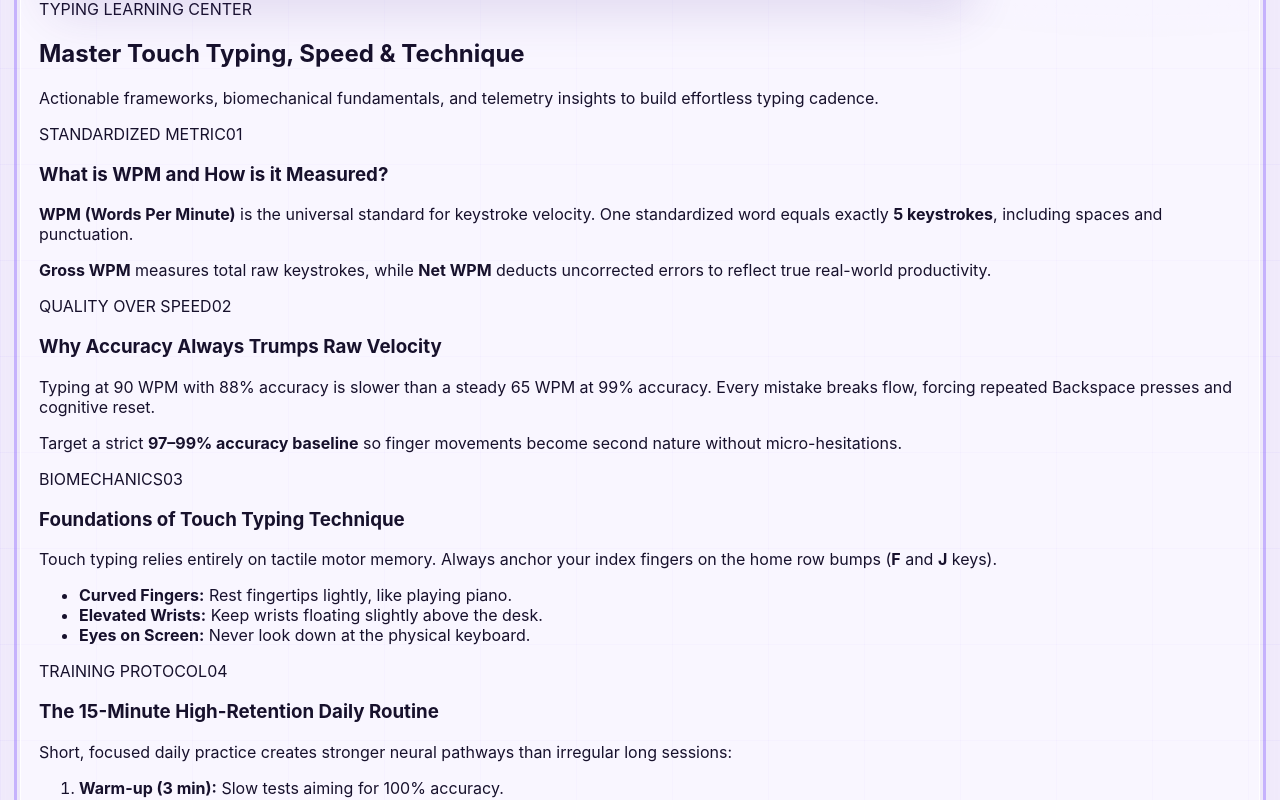
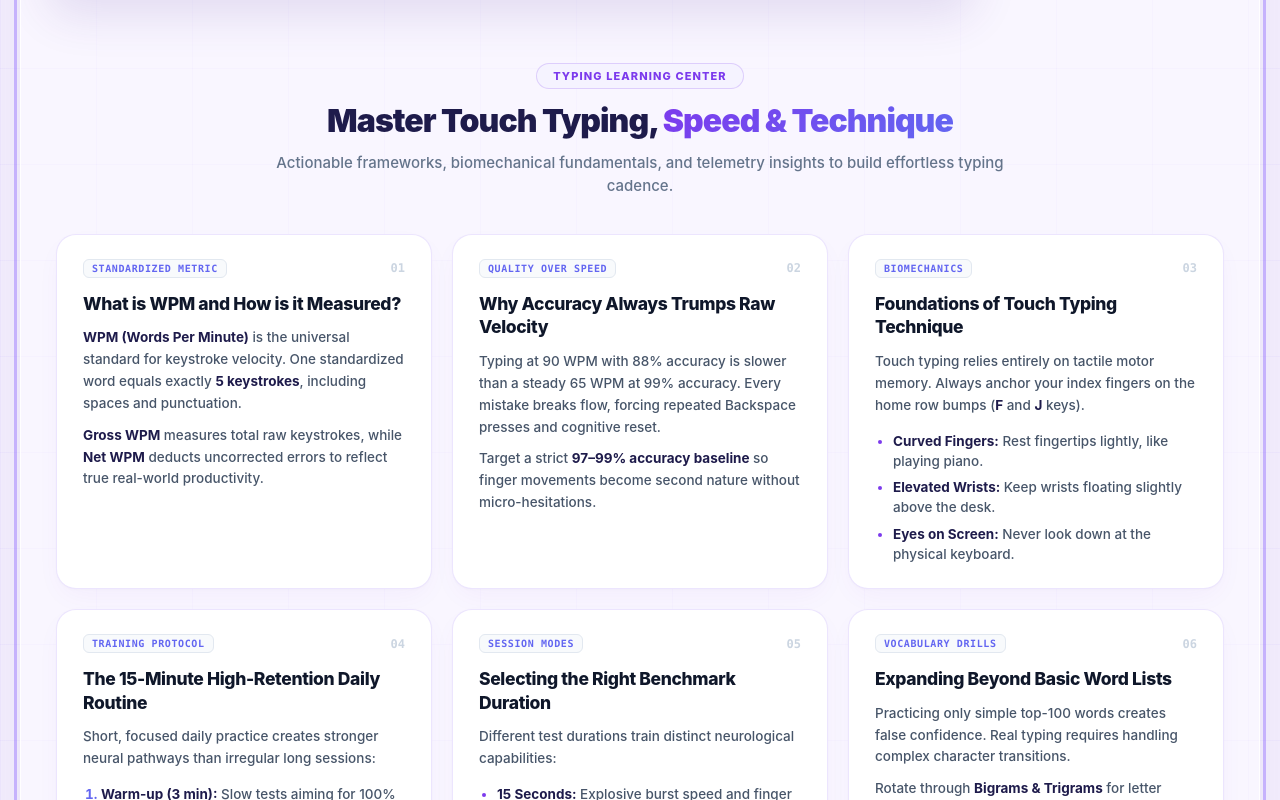
Before and after one commit to mohdaffan54511-cmyk/TeksType, a React (Vite) app: page / in a window 1280 px wide. Shown: the part 1480-2280 px from the top of the page. Built offline with nearby package versions, Linux system fonts and the light colour scheme; no server answers.

Commit message:
Refactor CSS for Learning Center layout and styles

```diff
--- a/src/PublisherContent.css
+++ b/src/PublisherContent.css
@@ -1,490 +1,203 @@
 /* ==========================================================================
-   TypePerfectly Full-Width SaaS Telemetry Dashboard Theme
+   TypePerfectly Learning Center — 3-Column Glass Cards Grid
    ========================================================================== */
 
-.tp-results-wrapper {
+.tp-learning-section {
   width: 100% !important;
   max-width: 1200px !important;
-  grid-column: 1 / -1;
-  margin: 0 auto;
-  opacity: 0;
-  transform: translateY(12px);
-  transition: opacity 320ms cubic-bezier(0.16, 1, 0.3, 1),
-              transform 320ms cubic-bezier(0.16, 1, 0.3, 1);
+  margin: 64px auto 36px !important;
+  padding: 0 16px;
   box-sizing: border-box;
-  font-family: inherit;
-  position: relative;
+  font-family: -apple-system, BlinkMacSystemFont, "Segoe UI", Roboto, "Helvetica Neue", Arial, sans-serif;
 }
 
-.tp-results-wrapper.tp-visible {
-  opacity: 1;
-  transform: translateY(0);
+/* Header Section */
+.tp-learning-header {
+  text-align: center;
+  max-width: 760px;
+  margin: 0 auto 36px;
 }
 
-/* Full Open White Glassmorphism Card */
-.tp-dashboard-card {
-  background: #ffffff;
-  border: 1px solid rgba(139, 92, 246, 0.18);
-  border-radius: 24px;
-  padding: 30px 40px 28px;
-  box-shadow: 0 16px 36px -10px rgba(109, 40, 217, 0.08),
-              0 2px 6px rgba(0, 0, 0, 0.02);
-  box-sizing: border-box;
-  width: 100%;
-  position: relative;
-  overflow: hidden;
+.tp-learning-pill {
+  display: inline-block;
+  font-size: 11px;
+  font-weight: 800;
+  letter-spacing: 0.1em;
+  color: #7c3aed;
+  background: #f5f3ff;
+  border: 1px solid rgba(124, 58, 237, 0.2);
+  padding: 5px 16px;
+  border-radius: 9999px;
+  margin-bottom: 12px;
+  text-transform: uppercase;
 }
 
-/* --------------------------------------------------------------------------
-   Header Telemetry Bar
-   -------------------------------------------------------------------------- */
+.tp-learning-title {
+  font-size: 32px;
+  font-weight: 900;
+  color: #1e1b4b;
+  letter-spacing: -0.03em;
+  line-height: 1.25;
+  margin: 0 0 10px 0;
+}
 
-.tp-header-bar {
+.tp-learning-title span {
+  background: linear-gradient(135deg, #7c3aed 0%, #6366f1 100%);
+  -webkit-background-clip: text;
+  -webkit-text-fill-color: transparent;
+}
+
+.tp-learning-subtitle {
+  font-size: 15px;
+  font-weight: 500;
+  color: #64748b;
+  line-height: 1.55;
+  margin: 0;
+}
+
+/* 3-Column Grid Layout */
+.tp-learning-grid {
+  display: grid;
+  grid-template-columns: repeat(3, 1fr);
+  gap: 20px;
+  width: 100%;
+}
+
+/* Topic Card */
+.tp-guide-card {
+  background: #ffffff;
+  border: 1px solid rgba(139, 92, 246, 0.16);
+  border-radius: 20px;
+  padding: 24px 26px;
+  box-shadow: 0 10px 28px -6px rgba(109, 40, 217, 0.05),
+              0 1px 3px rgba(0, 0, 0, 0.02);
+  display: flex;
+  flex-direction: column;
+  transition: transform 180ms ease, border-color 180ms ease, box-shadow 180ms ease;
+  box-sizing: border-box;
+}
+
+.tp-guide-card:hover {
+  transform: translateY(-3px);
+  border-color: rgba(124, 58, 237, 0.38);
+  box-shadow: 0 16px 36px -8px rgba(109, 40, 217, 0.12);
+}
+
+/* Card Header Meta */
+.tp-guide-meta {
   display: flex;
   justify-content: space-between;
   align-items: center;
-  padding-bottom: 18px;
-  border-bottom: 1px solid #f1f5f9;
+  margin-bottom: 14px;
 }
 
-.tp-badge-group {
-  display: flex;
-  align-items: center;
-  gap: 8px;
-}
-
-.tp-status-indicator {
-  width: 8px;
-  height: 8px;
-  border-radius: 50%;
-  background-color: #10b981;
-  box-shadow: 0 0 10px rgba(16, 185, 129, 0.6);
-}
-
-.tp-badge-text {
-  font-size: 12px;
+.tp-guide-badge {
+  font-size: 10px;
   font-weight: 800;
-  letter-spacing: 0.08em;
+  letter-spacing: 0.06em;
   color: #6366f1;
+  background: #f8fafc;
+  border: 1px solid #e2e8f0;
+  padding: 3px 8px;
+  border-radius: 6px;
   text-transform: uppercase;
   font-family: ui-monospace, SFMono-Regular, "JetBrains Mono", Menlo, monospace;
 }
 
-.tp-meta-tags {
-  display: flex;
-  gap: 8px;
-}
-
-.tp-tag {
+.tp-guide-num {
   font-size: 12px;
-  font-weight: 700;
-  padding: 4px 10px;
-  border-radius: 8px;
-  background: #f5f3ff;
-  border: 1px solid rgba(139, 92, 246, 0.18);
-  color: #6d28d9;
+  font-weight: 800;
+  color: #cbd5e1;
   font-family: ui-monospace, SFMono-Regular, "JetBrains Mono", Menlo, monospace;
 }
 
-/* --------------------------------------------------------------------------
-   Dashboard Body: 2-Column (Hero Gauge + Velocity Chart)
-   -------------------------------------------------------------------------- */
-
-.tp-dashboard-body {
-  display: grid;
-  grid-template-columns: 240px 1fr;
-  gap: 36px;
-  align-items: center;
-  padding: 24px 0 20px;
-  width: 100%;
+/* Card Title */
+.tp-guide-title {
+  font-size: 17.5px;
+  font-weight: 800;
+  color: #0f172a;
+  letter-spacing: -0.02em;
+  line-height: 1.35;
+  margin: 0 0 12px 0;
 }
 
-/* Hero WPM Section */
-.tp-hero-col {
+/* Card Body Content */
+.tp-guide-body {
+  font-size: 13.5px;
+  font-weight: 450;
+  color: #475569;
+  line-height: 1.62;
   display: flex;
   flex-direction: column;
-  align-items: center;
-  justify-content: center;
+  gap: 10px;
 }
 
-.tp-gauge-container {
-  position: relative;
-  width: 155px;
-  height: 155px;
-  display: flex;
-  align-items: center;
-  justify-content: center;
+.tp-guide-body p {
+  margin: 0;
 }
 
-.tp-gauge-svg {
-  position: absolute;
-  top: 0;
-  left: 0;
-  transform: rotate(-90deg);
+.tp-guide-body strong {
+  color: #1e1b4b;
+  font-weight: 700;
 }
 
-.tp-gauge-track {
-  fill: none;
-  stroke: #f1f5f9;
+/* Lists inside Cards */
+.tp-guide-list,
+.tp-guide-steps {
+  margin: 4px 0 0 0;
+  padding-left: 18px;
+  display: flex;
+  flex-direction: column;
+  gap: 6px;
 }
 
-.tp-gauge-value {
-  fill: none;
-  stroke-linecap: round;
-  transition: stroke-dashoffset 900ms cubic-bezier(0.16, 1, 0.3, 1);
+.tp-guide-list li,
+.tp-guide-steps li {
+  line-height: 1.5;
 }
 
-.tp-hero-wpm-inner {
-  display: flex;
-  flex-direction: column;
-  align-items: center;
-  justify-content: center;
-  z-index: 1;
-}
-
-.tp-hero-value {
-  font-size: 52px;
-  font-weight: 900;
-  line-height: 1;
-  letter-spacing: -0.04em;
-  color: #1e1b4b;
-  font-family: ui-monospace, SFMono-Regular, "JetBrains Mono", Menlo, monospace;
-}
-
-.tp-hero-label {
-  font-size: 13px;
-  font-weight: 800;
-  letter-spacing: 0.12em;
-  color: #7c3aed;
-  margin-top: 3px;
-}
-
-.tp-feedback-pill {
-  margin: 14px 0 0 0;
-  font-size: 13.5px;
-  font-weight: 600;
-  color: #475569;
-  text-align: center;
-  background: #f8fafc;
-  padding: 6px 14px;
-  border-radius: 9999px;
-  border: 1px solid #f1f5f9;
-  white-space: nowrap;
-}
-
-/* Telemetry Velocity Chart */
-.tp-chart-col {
-  display: flex;
-  flex-direction: column;
-  background: #fafafa;
-  border: 1px solid #f1f5f9;
-  border-radius: 18px;
-  padding: 16px 22px;
-  width: 100%;
-  box-sizing: border-box;
-}
-
-.tp-chart-header {
-  display: flex;
-  justify-content: space-between;
-  align-items: center;
-  margin-bottom: 8px;
-}
-
-.tp-chart-title {
-  font-size: 12px;
-  font-weight: 700;
-  letter-spacing: 0.05em;
-  color: #64748b;
-  text-transform: uppercase;
-}
-
-.tp-chart-legend {
-  display: flex;
-  align-items: center;
-  gap: 6px;
-  font-size: 12px;
-  font-weight: 600;
+.tp-guide-list li::marker {
   color: #7c3aed;
 }
 
-.tp-chart-dot {
-  width: 7px;
-  height: 7px;
-  border-radius: 50%;
-  background: #7c3aed;
-  display: inline-block;
+.tp-guide-steps li::marker {
+  font-weight: 700;
+  color: #6366f1;
 }
 
-.tp-svg-chart-wrap {
-  width: 100%;
-  position: relative;
-}
-
-.tp-chart-svg {
-  width: 100%;
-  height: 105px;
-  overflow: visible;
-  display: block;
-}
-
-.tp-chart-grid-line {
-  stroke: #e2e8f0;
-  stroke-width: 1;
-  stroke-dasharray: 4 4;
-}
-
-.tp-chart-line {
-  fill: none;
-  stroke: #7c3aed;
-  stroke-width: 2.8;
-  stroke-linecap: round;
-  stroke-linejoin: round;
-}
-
-.tp-chart-endpoint {
-  fill: #6366f1;
-  stroke: #ffffff;
-  stroke-width: 2;
-}
-
-.tp-chart-x-axis {
-  display: flex;
-  justify-content: space-between;
-  margin-top: 6px;
-  font-size: 11px;
-  font-weight: 600;
-  color: #94a3b8;
-  font-family: ui-monospace, SFMono-Regular, "JetBrains Mono", Menlo, monospace;
-}
-
-/* --------------------------------------------------------------------------
-   5-Column Compact Metrics Grid
-   -------------------------------------------------------------------------- */
-
-.tp-stats-grid {
-  display: grid;
-  grid-template-columns: repeat(5, 1fr);
-  gap: 14px;
-  margin: 18px 0 28px;
-  width: 100%;
-}
-
-.tp-stat-item {
-  display: flex;
-  flex-direction: column;
-  padding: 14px 16px;
-  background: #f8fafc;
-  border: 1px solid #e2e8f0;
-  border-radius: 14px;
-  transition: transform 160ms ease, border-color 160ms ease, background 160ms ease, box-shadow 160ms ease;
-}
-
-.tp-stat-item:hover {
-  background: #ffffff;
-  border-color: rgba(139, 92, 246, 0.35);
-  transform: translateY(-2px);
-  box-shadow: 0 6px 14px rgba(109, 40, 217, 0.05);
-}
-
-.tp-stat-label {
-  font-size: 11.5px;
-  font-weight: 700;
-  color: #64748b;
-  margin-bottom: 4px;
-  text-transform: uppercase;
-  letter-spacing: 0.03em;
-}
-
-.tp-stat-value {
-  font-size: 22px;
-  font-weight: 800;
-  color: #0f172a;
-  font-family: ui-monospace, SFMono-Regular, "JetBrains Mono", Menlo, monospace;
-}
-
-.tp-accent-green {
-  color: #059669;
-}
-
-.tp-accent-red {
-  color: #e11d48;
-}
-
-/* --------------------------------------------------------------------------
-   Action Buttons Strip
-   -------------------------------------------------------------------------- */
-
-.tp-actions-row {
-  display: flex;
-  align-items: center;
-  justify-content: center;
-  gap: 12px;
-  padding-top: 4px;
-}
-
-.tp-btn {
-  display: inline-flex;
-  align-items: center;
-  justify-content: center;
-  gap: 8px;
-  height: 44px;
-  padding: 0 24px;
-  font-size: 13.5px;
-  font-weight: 700;
-  border-radius: 9999px;
-  cursor: pointer;
-  outline: none;
-  font-family: -apple-system, BlinkMacSystemFont, "Segoe UI", Roboto, sans-serif;
-  transition: all 160ms cubic-bezier(0.16, 1, 0.3, 1);
-  user-select: none;
-}
-
-.tp-btn:active {
-  transform: scale(0.97);
-}
-
-.tp-btn:focus-visible {
-  box-shadow: 0 0 0 3px rgba(124, 58, 237, 0.35);
-}
-
-/* Primary Violet Button */
-.tp-btn-primary {
-  background: linear-gradient(135deg, #7c3aed 0%, #6366f1 100%);
-  color: #ffffff;
-  border: none;
-  box-shadow: 0 4px 16px rgba(124, 58, 237, 0.28);
-}
-
-.tp-btn-primary:hover {
-  background: linear-gradient(135deg, #6d28d9 0%, #4f46e5 100%);
-  box-shadow: 0 6px 20px rgba(124, 58, 237, 0.38);
-  transform: translateY(-1px);
-}
-
-.tp-kbd {
-  font-size: 11px;
-  padding: 2px 6px;
-  border-radius: 4px;
-  background: rgba(255, 255, 255, 0.25);
-  color: #ffffff;
-  font-family: inherit;
-  line-height: 1;
-}
-
-/* Secondary Button */
-.tp-btn-secondary {
-  background: #ffffff;
-  color: #334155;
-  border: 1px solid #e2e8f0;
-  box-shadow: 0 1px 3px rgba(0, 0, 0, 0.02);
-}
-
-.tp-btn-secondary:hover {
-  background: #f8fafc;
-  border-color: #cbd5e1;
-  color: #0f172a;
-  transform: translateY(-1px);
-}
-
-/* --------------------------------------------------------------------------
-   Copied Toast Notification
-   -------------------------------------------------------------------------- */
-
-.tp-toast {
-  position: absolute;
-  top: -46px;
-  left: 50%;
-  transform: translateX(-50%) translateY(8px);
-  background: #1e1b4b;
-  border: 1px solid #312e81;
-  color: #ffffff;
-  font-size: 13px;
-  font-weight: 600;
-  padding: 8px 18px;
-  border-radius: 9999px;
-  display: flex;
-  align-items: center;
-  gap: 8px;
-  opacity: 0;
-  pointer-events: none;
-  transition: opacity 200ms ease, transform 200ms cubic-bezier(0.16, 1, 0.3, 1);
-  box-shadow: 0 10px 25px rgba(30, 27, 75, 0.2);
-  z-index: 50;
-  white-space: nowrap;
-}
-
-.tp-toast svg {
-  color: #34d399;
-}
-
-.tp-toast-show {
-  opacity: 1;
-  transform: translateX(-50%) translateY(0);
-}
-
-/* ==========================================================================
-   Responsive Breakpoints
-   ========================================================================== */
-
-@media (max-width: 960px) {
-  .tp-dashboard-body {
-    grid-template-columns: 1fr;
-    gap: 22px;
+/* Responsive */
+@media (max-width: 1024px) {
+  .tp-learning-grid {
+    grid-template-columns: repeat(2, 1fr);
+    gap: 16px;
   }
-
-  .tp-stats-grid {
-    grid-template-columns: repeat(3, 1fr);
-    gap: 10px;
+  .tp-learning-title {
+    font-size: 28px;
   }
 }
 
 @media (max-width: 640px) {
-  .tp-dashboard-card {
-    padding: 22px 18px;
-    border-radius: 20px;
+  .tp-learning-section {
+    margin: 40px auto 20px !important;
+    padding: 0 12px;
   }
-
-  .tp-stats-grid {
-    grid-template-columns: repeat(2, 1fr);
-    gap: 8px;
+  .tp-learning-grid {
+    grid-template-columns: 1fr;
+    gap: 14px;
   }
-
-  .tp-actions-row {
-    flex-direction: column;
-    width: 100%;
+  .tp-guide-card {
+    padding: 20px 18px;
   }
-
-  .tp-btn {
-    width: 100%;
+  .tp-learning-title {
+    font-size: 23px;
   }
-
-  .tp-hero-value {
-    font-size: 44px;
-  }
-
-  .tp-gauge-container {
-    width: 140px;
-    height: 140px;
-  }
-
-  .tp-gauge-svg {
-    width: 140px;
-    height: 140px;
+  .tp-learning-subtitle {
+    font-size: 14px;
   }
 }
 
 @media (prefers-reduced-motion: reduce) {
-  .tp-results-wrapper,
-  .tp-gauge-value,
-  .tp-toast,
-  .tp-btn,
-  .tp-stat-item {
+  .tp-guide-card {
     transition: none !important;
-    animation: none !important;
-  }
-  .tp-results-wrapper {
-    opacity: 1;
-    transform: none;
   }
 }
```
